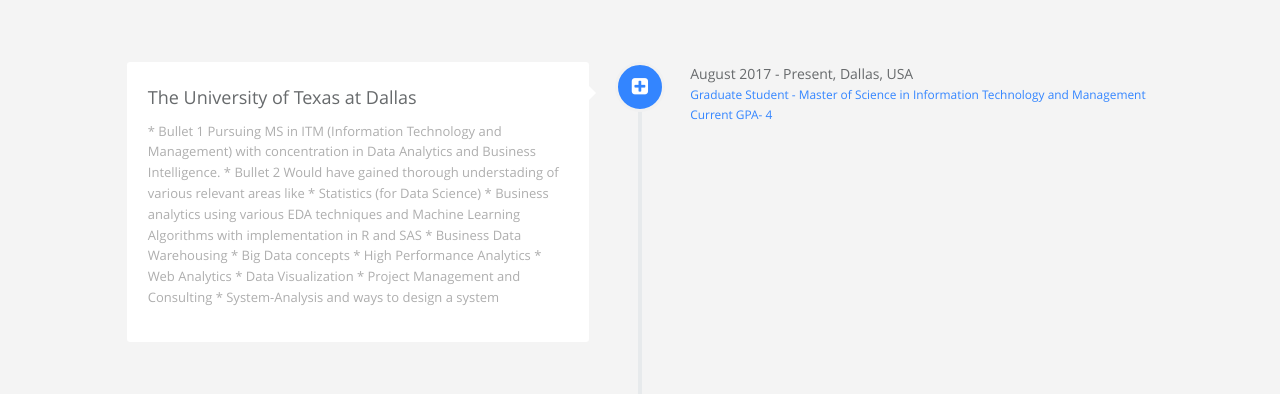
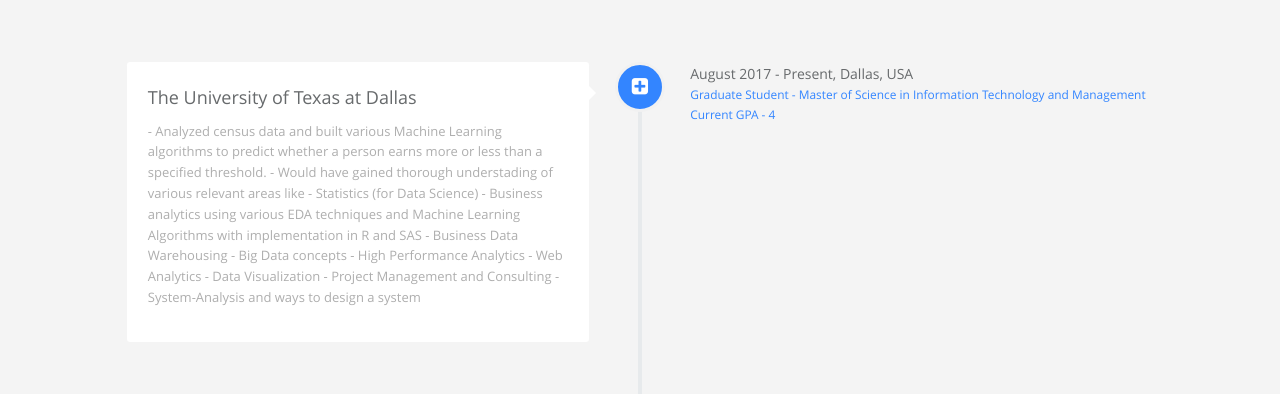
Before and after one commit to PrashantShivajiBhapkar/PrashantShivajiBBhapkar.github.io, a Jekyll site: the page built from index.html, in a window 1280 px wide and 900 px high, scrolled down 840 px. Shown: the part 174-568 px from the top of the window. Built offline with Jekyll 4.4.1, drawn with Linux system fonts in a browser that asks for light colours.

Commit message:
Edited career details

```diff
--- a/_data/index/careers.yml
+++ b/_data/index/careers.yml
@@ -5,22 +5,22 @@
     detail: The University of Texas at Dallas
   desc:
     detail: >
-      * Bullet 1 Pursuing MS in ITM (Information Technology and Management) with concentration in Data Analytics and Business Intelligence.
-      * Bullet 2 Would have gained thorough understading of various relevant areas like
-        * Statistics (for Data Science)
-        * Business analytics using various EDA techniques and Machine Learning Algorithms with implementation in R and SAS
-        * Business Data Warehousing
-        * Big Data concepts
-        * High Performance Analytics
-        * Web Analytics
-        * Data Visualization
-        * Project Management and Consulting
-        * System-Analysis and ways to design a system
+      - Analyzed census data and built various Machine Learning algorithms to predict whether a person earns more or less than a specified threshold.
+      - Would have gained thorough understading of various relevant areas like
+        - Statistics (for Data Science)
+        - Business analytics using various EDA techniques and Machine Learning Algorithms with implementation in R and SAS
+        - Business Data Warehousing
+        - Big Data concepts
+        - High Performance Analytics
+        - Web Analytics
+        - Data Visualization
+        - Project Management and Consulting
+        - System-Analysis and ways to design a system
   date:
     detail: August 2017 - Present, Dallas, USA
   job:
     detail: Graduate Student - Master of Science in Information Technology and Management
-            Current GPA- 4
+            Current GPA - 4
   icon: fa-plus-square
 
 - name:
```
